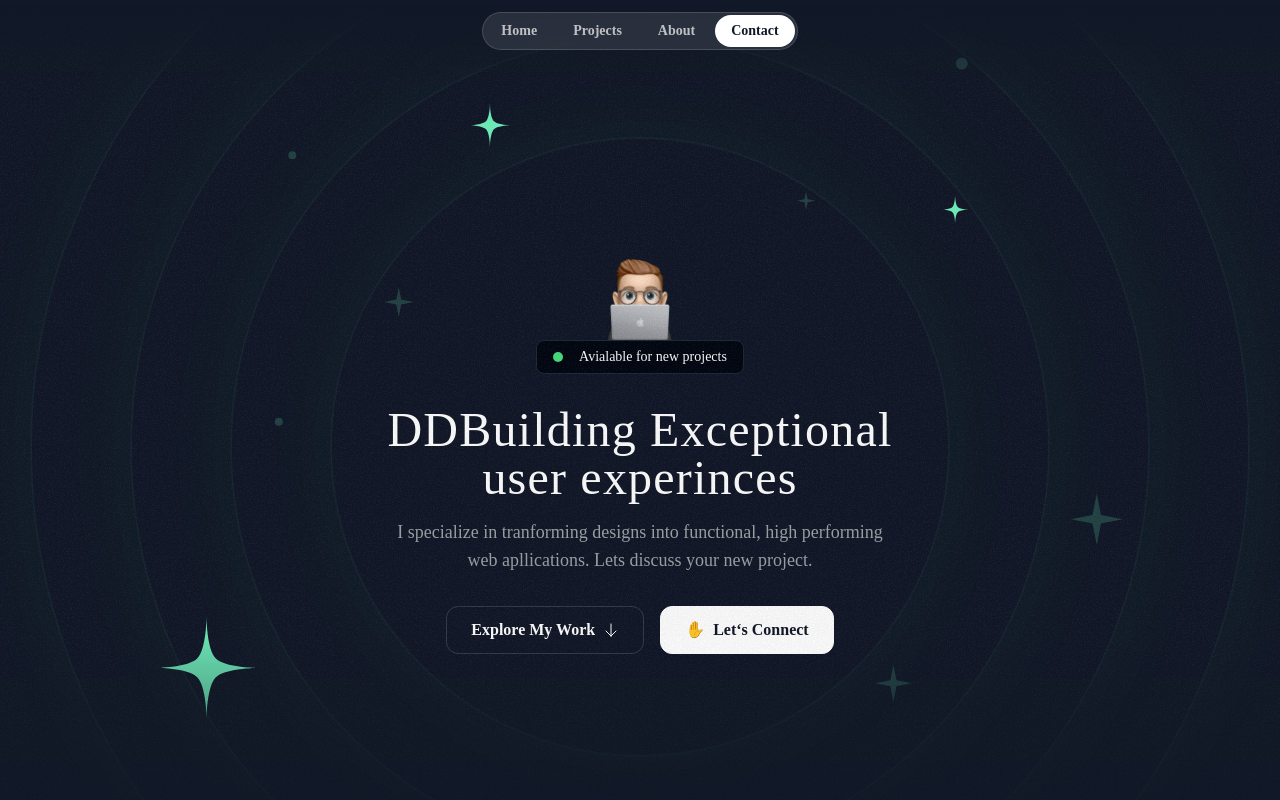
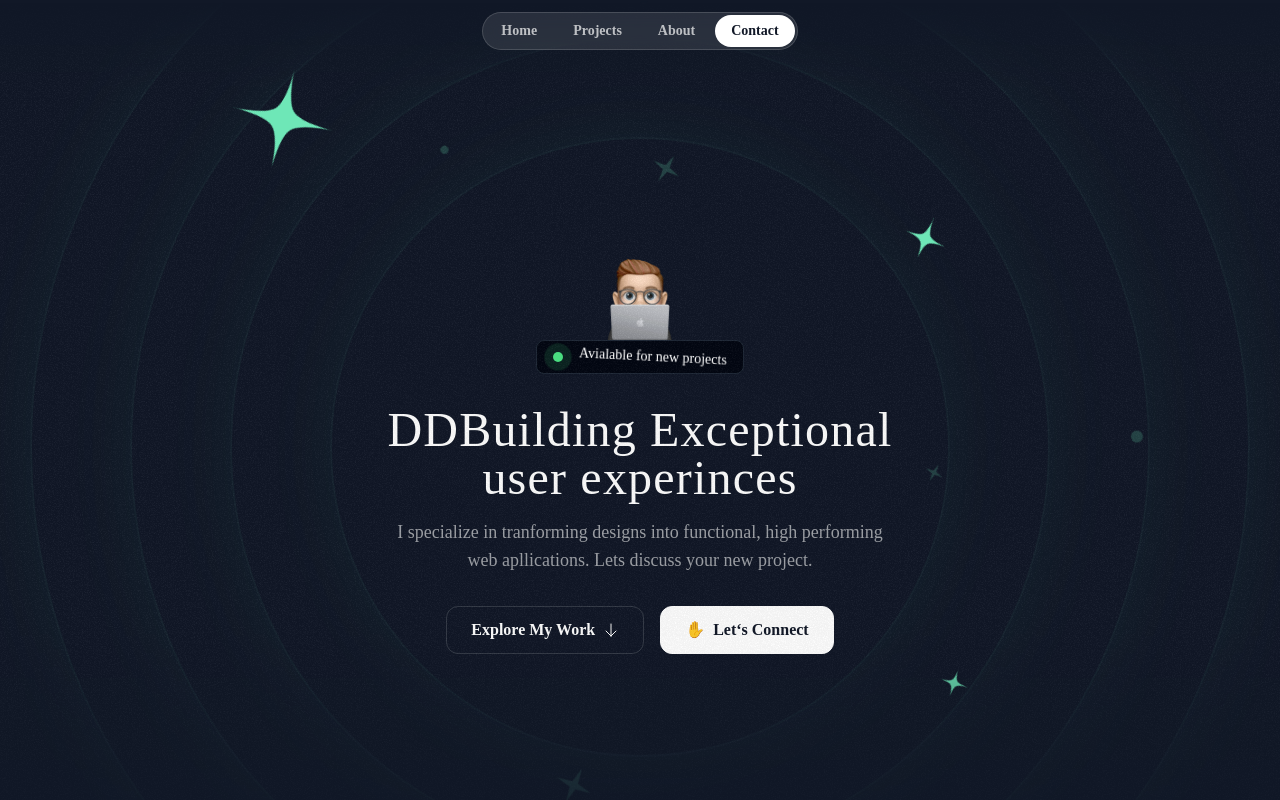
Before and after one commit to igbokwe-chibueze/single_page_portfolio, a Next.js app: page / in a window 1280 px wide. Shown: the top 800 px of the page. Built offline with nearby package versions, Linux system fonts and the light colour scheme; a web font is replaced by a local one.

Commit message:
Animated the Hero Section
Signed-off-by: igbokwe-chibueze <igbokwechibueze@gmail.com>

```diff
--- a/src/components/HeroOrbit.tsx
+++ b/src/components/HeroOrbit.tsx
@@ -1,11 +1,27 @@
 import { PropsWithChildren } from 'react'
+import { twMerge } from 'tailwind-merge';
 
 
-const HeroOrbit = ({children, size, rotation}: PropsWithChildren <{size: number; rotation: number}>) => {
+const HeroOrbit = ({
+  children,
+  size,
+  rotation,
+  shouldOrbit = false,
+  orbitDuration,
+  shouldSpin = false,
+  spinDuration
+}: PropsWithChildren <{
+    size: number;
+    rotation: number;
+    shouldOrbit:boolean; orbitDuration?: string;
+    shouldSpin?:boolean; spinDuration?: string;
+  }>) => {
+
   return (
     <>
       {/* handles centering */}
       <div className='absolute top-1/2 left-1/2 -translate-x-1/2 -translate-y-1/2'>
+        <div className={twMerge(shouldOrbit === true && 'animate-spin')} style={{animationDuration: orbitDuration}}>
           {/* handles orbit */}
           <div className=" flex items-start justify-start"
             style={{
@@ -14,6 +30,7 @@ const HeroOrbit = ({children, size, rotation}: PropsWithChildren <{size: number;
               transform: `rotate(${rotation}deg)`,
             }}
           >
+            <div className={twMerge(shouldSpin === true && 'animate-spin')} style={{animationDuration: spinDuration}}>
               {/* handles rotation on axis */}
               <div
                 className='inline-flex'
@@ -25,6 +42,8 @@ const HeroOrbit = ({children, size, rotation}: PropsWithChildren <{size: number;
               </div>
             </div>
           </div>
+        </div>
+      </div>
     </>
   )
 }
--- a/src/sections/Hero.tsx
+++ b/src/sections/Hero.tsx
@@ -25,39 +25,39 @@ const Hero = () => {
         <div className='size-[1220px] hero-ring'></div>
 
         {/* Background stars */}
-        <HeroOrbit size={800} rotation={-72}>
-          <StarIcon className ="size-28 text-emerald-300"/>
-        </HeroOrbit>
-        <HeroOrbit size={550} rotation={20}>
+        <HeroOrbit size={550} rotation={20} shouldOrbit orbitDuration='30s' shouldSpin spinDuration='6s'>
           <StarIcon className ="size-12 text-emerald-300"/>
         </HeroOrbit>
-        <HeroOrbit size={590} rotation={98}>
+        <HeroOrbit size={590} rotation={98} shouldOrbit orbitDuration='32s' shouldSpin spinDuration='6s'>
           <StarIcon className ="size-8 text-emerald-300"/>
+        </HeroOrbit>
+        <HeroOrbit size={800} rotation={-72} shouldOrbit orbitDuration='34s' shouldSpin spinDuration='6s'>
+          <StarIcon className ="size-28 text-emerald-300"/>
         </HeroOrbit>
 
         {/* Background Sparkles */}
-        <HeroOrbit size={430} rotation={-14}>
+        <HeroOrbit size={430} rotation={-14} shouldOrbit orbitDuration='36s' shouldSpin spinDuration='10s'>
           <SparkIcon className ="size-8 text-emerald-300/20"/>
         </HeroOrbit>
-        <HeroOrbit size={440} rotation={79}>
+        <HeroOrbit size={440} rotation={79} shouldOrbit orbitDuration='38s' shouldSpin spinDuration='10s'>
           <SparkIcon className ="size-5 text-emerald-300/20"/>
         </HeroOrbit>
-        <HeroOrbit size={530} rotation={178}>
+        <HeroOrbit size={530} rotation={178} shouldOrbit orbitDuration='40s' shouldSpin spinDuration='10s'>
           <SparkIcon className ="size-10 text-emerald-300/20"/>
         </HeroOrbit>
-        <HeroOrbit size={710} rotation={144}>
+        <HeroOrbit size={710} rotation={144} shouldOrbit orbitDuration='42s' shouldSpin spinDuration='10s'>
           <SparkIcon className ="size-14 text-emerald-300/20"/>
         </HeroOrbit>
 
         {/* Background Circles */}
-        <HeroOrbit size={720} rotation={85}>
-          <div className ="size-3 rounded-full bg-emerald-300/20"></div>
-        </HeroOrbit>
-        <HeroOrbit size={520} rotation={-41}>
+        <HeroOrbit size={520} rotation={-41} shouldOrbit orbitDuration='44s'>
           <div className ="size-2 rounded-full bg-emerald-300/20"></div>
         </HeroOrbit>
-        <HeroOrbit size={650} rotation={-5}>
+        <HeroOrbit size={650} rotation={-5} shouldOrbit orbitDuration='46s'>
           <div className ="size-2 rounded-full bg-emerald-300/20"></div>
+        </HeroOrbit>
+        <HeroOrbit size={720} rotation={85} shouldOrbit orbitDuration='48s'>
+          <div className ="size-3 rounded-full bg-emerald-300/20"></div>
         </HeroOrbit>
       </div>
 
@@ -66,8 +66,10 @@ const Hero = () => {
         <div className=' flex flex-col items-center'>
           <Image src={memojiComputer} alt='person using laptop' className='size-[100px]'/>
           <div className='bg-gray-950 border border-gray-800 px-4 py-1.5 inline-flex items-center gap-4 rounded-lg'>
-            <div className='bg-green-400 size-2.5 rounded-full'></div>
-            <div className='text-sm font-medium'>Avialable for new projects</div>
+            <div className='bg-green-400 size-2.5 rounded-full relative'>
+              <div className=' absolute inset-0 bg-green-400 size-2.5 rounded-full animate-ping-large'></div>
+            </div>
+            <div className='text-sm font-medium animate-wiggle'>Avialable for new projects</div>
           </div>
         </div>
 
--- a/tailwind.config.ts
+++ b/tailwind.config.ts
@@ -25,6 +25,23 @@ const config: Config = {
       fontFamily : {
         sans: "var(--font-sans)",
         serif: "var(--font-serif)",
+      },
+      keyframes: {
+        'ping-large': {
+          '75%, 100%': {
+            transform: 'scale(3)',
+            opacity: '0',
+          }
+        },
+
+        wiggle: {
+          '0%, 100%': { transform: 'rotate(-3deg)' },
+          '50%': { transform: 'rotate(3deg)' },
+        }
+      },
+      animation: {
+        'ping-large': "ping-large 1s ease-in-out infinite",
+        wiggle: 'wiggle 1s ease-in-out infinite'
       }
     },
   },
```
Lines whose indentation alone changed are shown as unchanged.
